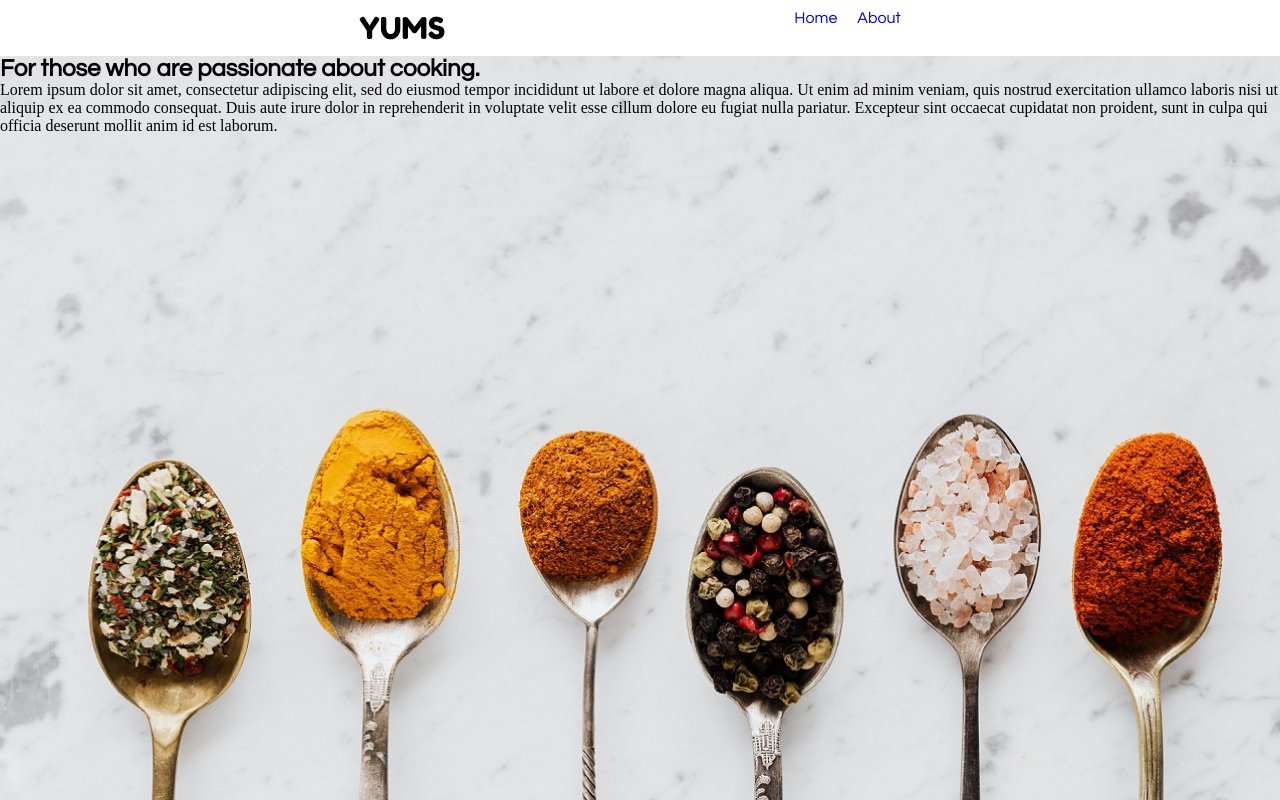
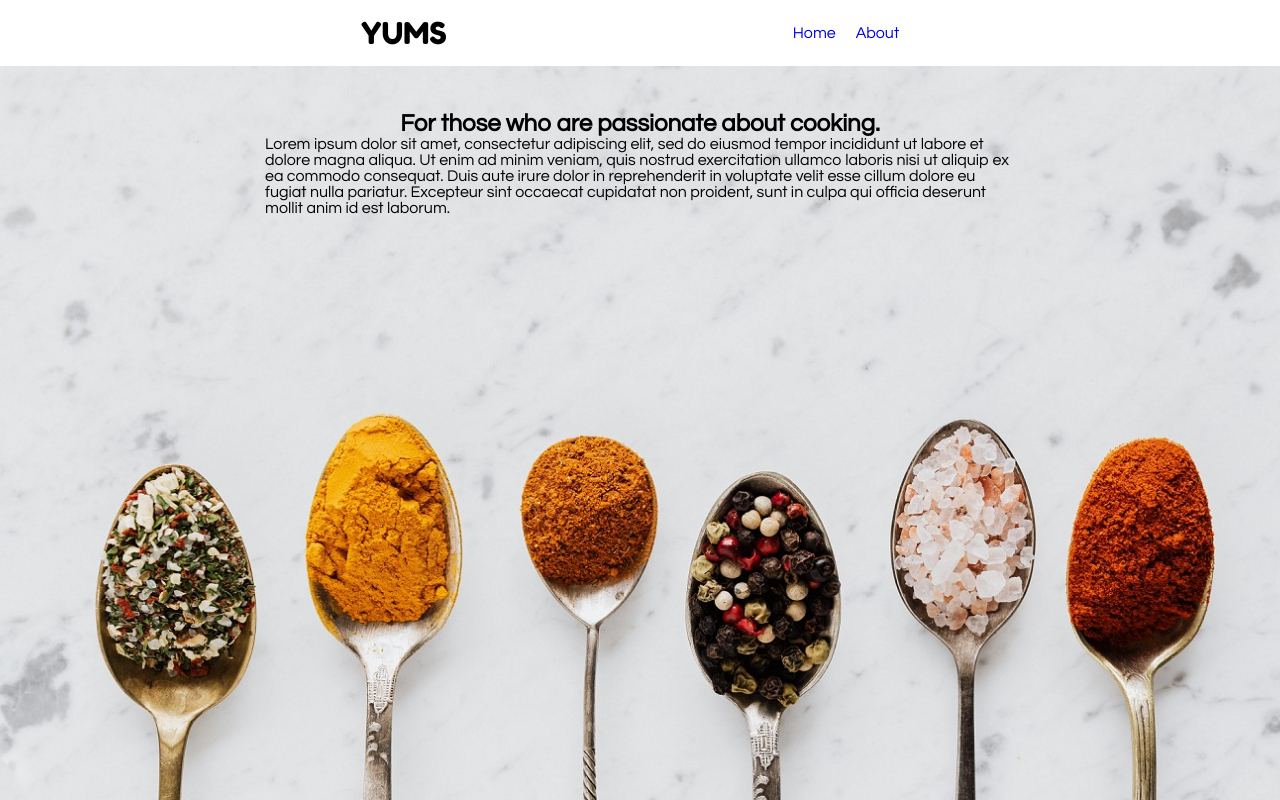
Before and after one commit to yasminwww/recipe-app-react, a React (Create React App) app: page /about in a window 1280 px wide. Built offline with nearby package versions, Linux system fonts and the light colour scheme.

Commit message:
starting on gallery

```diff
--- a/src/App.css
+++ b/src/App.css
@@ -2,4 +2,5 @@
   margin: 0;
   padding: 0;
   box-sizing: border-box;
+  font-family: 'Questrial', sans-serif;
 }
--- a/src/components/About.js
+++ b/src/components/About.js
@@ -1,38 +1,51 @@
-import React from "react";
-import styled from "styled-components";
-import spices from "../images/spices.jpg";
+import React from 'react'
+import styled from 'styled-components'
+import spices from '../images/spices.jpg'
 
 const Wrapper = styled.div`
-  min-height: calc(100vh - 56px);
+  min-height: calc(100vh - 66px);
   background: url(${spices}) no-repeat center center;
   -webkit-background-size: cover;
   -moz-background-size: cover;
   -o-background-size: cover;
   background-size: cover;
 
+  .content {
+    display: flex;
+    flex-direction: column;
+    justify-items: center;
+
+    align-items: center;
+    padding: 15px;
+  }
+
   h2 {
-    font-family: "Questrial", sans-serif;
+    margin-top: 30px;
     font-weight: bold;
+    justify-items: start;
   }
   p {
+    width: 60%;
   }
-`;
+`
 
 const About = () => {
   return (
     <Wrapper>
-      <h2>For those who are passionate about cooking.</h2>
-      <p>
-        Lorem ipsum dolor sit amet, consectetur adipiscing elit, sed do eiusmod
-        tempor incididunt ut labore et dolore magna aliqua. Ut enim ad minim
-        veniam, quis nostrud exercitation ullamco laboris nisi ut aliquip ex ea
-        commodo consequat. Duis aute irure dolor in reprehenderit in voluptate
-        velit esse cillum dolore eu fugiat nulla pariatur. Excepteur sint
-        occaecat cupidatat non proident, sunt in culpa qui officia deserunt
-        mollit anim id est laborum.
-      </p>
+      <div className='content'>
+        <h2>For those who are passionate about cooking.</h2>
+        <p>
+          Lorem ipsum dolor sit amet, consectetur adipiscing elit, sed do
+          eiusmod tempor incididunt ut labore et dolore magna aliqua. Ut enim ad
+          minim veniam, quis nostrud exercitation ullamco laboris nisi ut
+          aliquip ex ea commodo consequat. Duis aute irure dolor in
+          reprehenderit in voluptate velit esse cillum dolore eu fugiat nulla
+          pariatur. Excepteur sint occaecat cupidatat non proident, sunt in
+          culpa qui officia deserunt mollit anim id est laborum.
+        </p>
+      </div>
     </Wrapper>
-  );
-};
+  )
+}
 
-export default About;
+export default About
--- a/src/components/Home.js
+++ b/src/components/Home.js
@@ -5,15 +5,22 @@
 const Wrapper = styled.div`
   .form-container {
     display: flex;
-    /* flex-direction: row; */
+    flex-direction: row;
     justify-content: center;
   }
   .search-form {
-    margin-top: 5vh;
+    margin-top: 2vh;
   }
   .search-bar {
     padding: 10px;
+    border-radius: 10px;
     width: 400px;
+    margin-bottom: 5vh;
+  }
+  button {
+    margin-left: 10px;
+    padding: 10px;
+    border-radius: 10px;
   }
 
   .gallery-wrapper {
@@ -25,7 +32,6 @@
   .recipe-card {
     width: 100%;
   }
-
 `
 
 const Home = () => {
@@ -44,6 +50,7 @@
   const getRecipes = async () => {
     const response = await fetch(example)
     const data = await response.json()
+    console.log(data.hits)
     setRecipes(data.hits)
   }
 
@@ -63,6 +70,7 @@
           <input
             type='text'
             className='search-bar'
+            placeholder='Search by ingredient, name, first letter...'
             value={query}
             onChange={getInputQuery}
           ></input>
@@ -78,12 +86,13 @@
               <img src={recipe.recipe.image} alt=''></img>
               <p>{recipe.recipe.label}</p>
               <div>{recipe.recipe.calories}</div>
+              <div>{recipe.recipe.calories}</div>
             </div>
           ))}
       </div>
-    </Wrapper >
+    </Wrapper>
   )
 }
 
-// <Recipe key={recipe.recipe.calories} hitts={recipe} />
+// <Recipe key={recipe.recipe.calories} hits={recipe} />
 export default Home
--- a/src/components/Navbar.js
+++ b/src/components/Navbar.js
@@ -8,7 +8,7 @@
     display: flex;
     justify-items: center;
     justify-content: space-evenly;
-    padding: 10px;
+    padding: 15px;
   }
   .nav-links {
     display: flex;
@@ -16,7 +16,7 @@
   .nav-links a {
     text-decoration: none;
     padding-right: 20px;
-    font-family: 'Questrial', sans-serif;
+    margin-top: 10px;
   }
   .logo {
     font-family: 'Fredoka One', cursive;
--- a/src/components/Recipe.js
+++ b/src/components/Recipe.js
@@ -1,14 +1,14 @@
 import React from 'react'
 
-const Recipe = ({ hitts }) => {
-  console.log(hitts)
-  // const {recepie:}
+const Recipe = ({ hits }) => {
+  console.log(hits)
+
   return (
     <>
-      <div>{hitts.recipe.title}</div>
-      <img src={hitts.recipe.image} alt=''></img>
-      <div>{hitts.recipe.calories}</div>
-      <div>{hitts.recipe.calories}</div>
+      <div>{hits.recipe.title}</div>
+      <img src={hits.recipe.image} alt=''></img>
+      <div>{hits.recipe.calories}</div>
+      <div>{hits.recipe.calories}</div>
     </>
   )
 }
```
Lines whose indentation alone changed are shown as unchanged.
